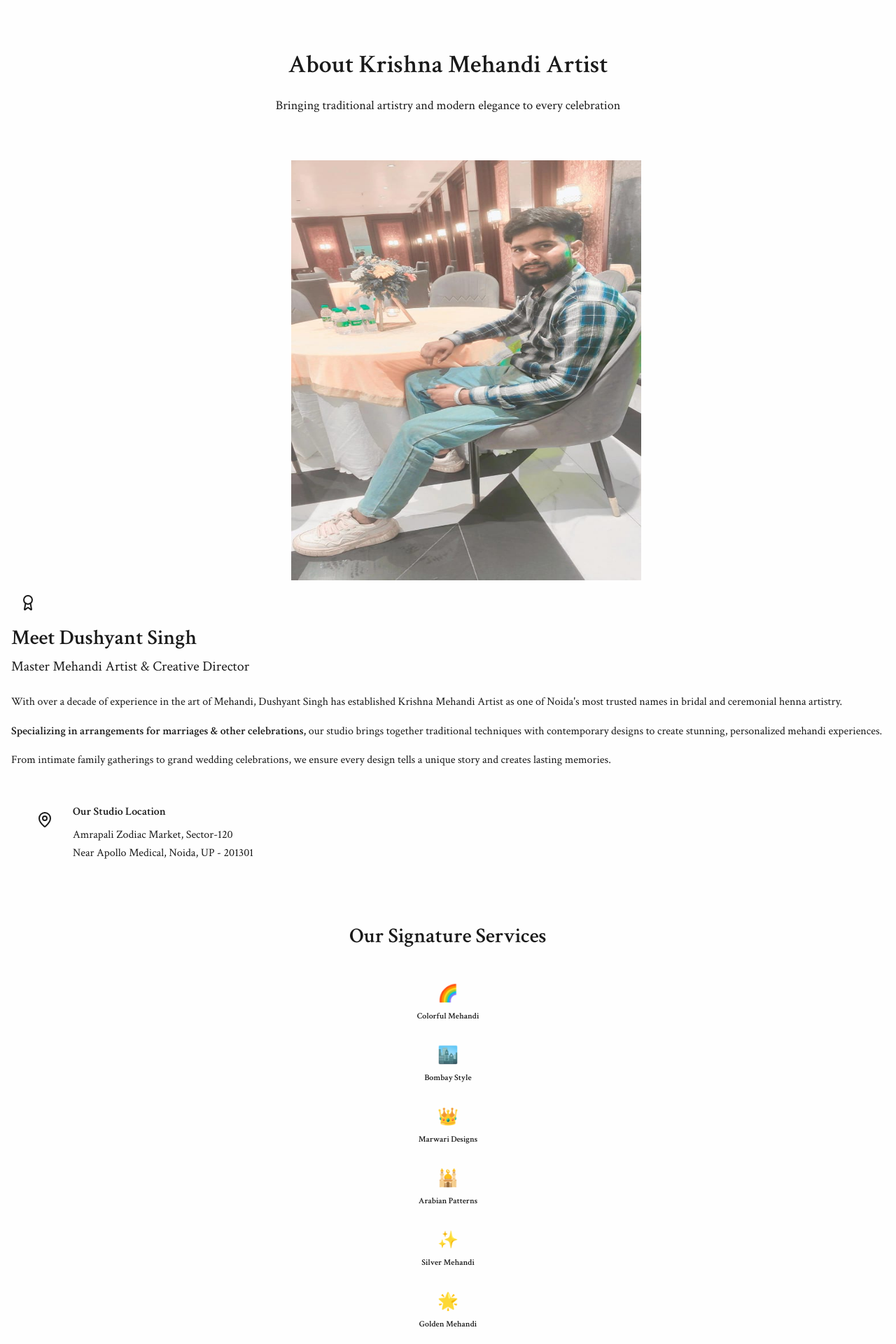
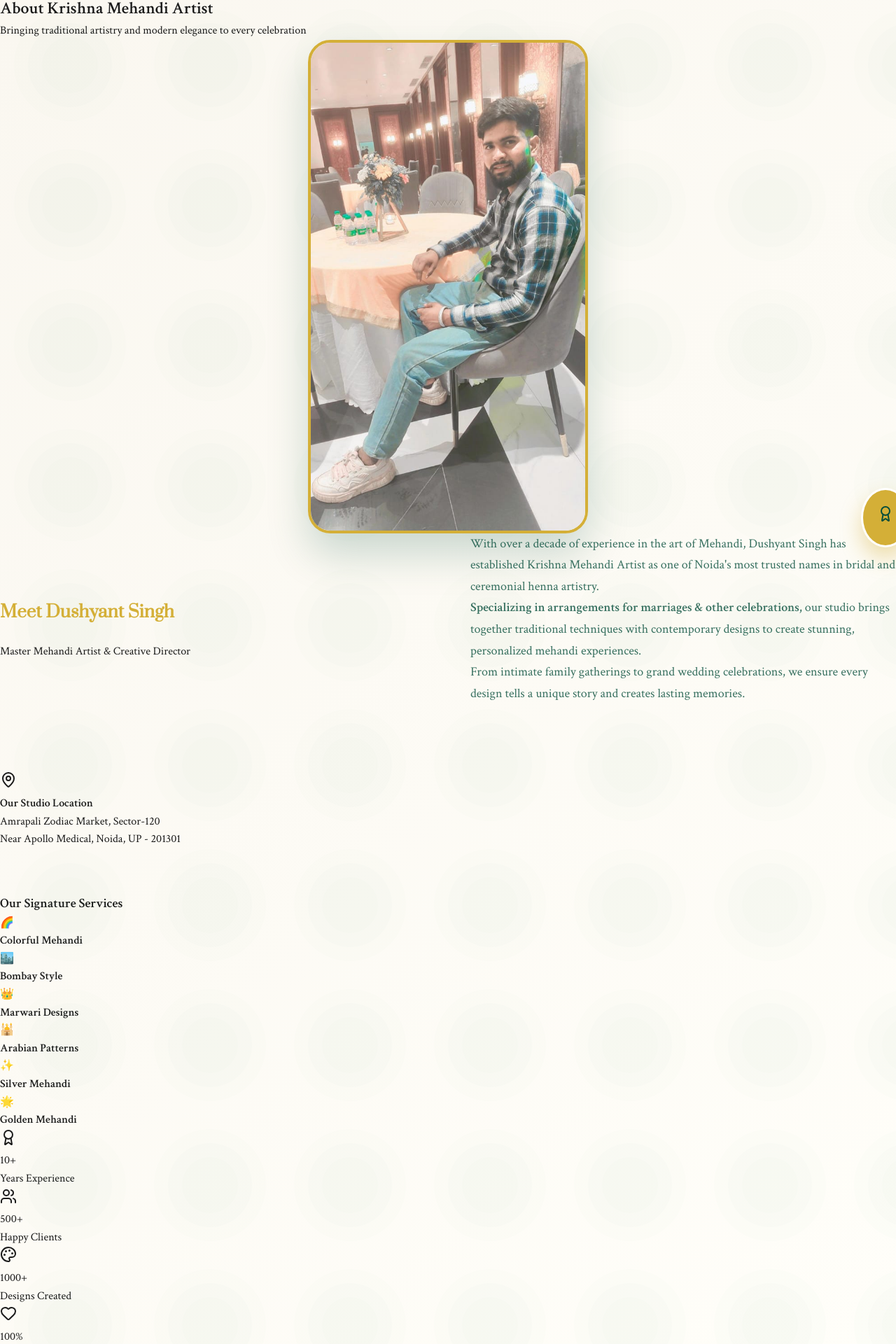
Before and after one commit to kushvardhan/KrishnaMehandi, a Next.js app: page / in a window 1280 px wide. Shown: the part 1170-3090 px from the top of the page at 70% size. Built offline with nearby package versions, Linux system fonts and the light colour scheme.

Commit message:
layout & about section

```diff
--- a/src/app/layout.tsx
+++ b/src/app/layout.tsx
@@ -1,5 +1,6 @@
 import type { Metadata } from "next";
 import { Cinzel, Geist, Geist_Mono, Prata } from "next/font/google";
+import "./components.css";
 import "./globals.css";
 
 const geistSans = Geist({
--- a/src/components/AboutSection.tsx
+++ b/src/components/AboutSection.tsx
@@ -42,11 +42,8 @@
   };
 
   return (
-    <section
-      id="about"
-      className="py-20 bg-gradient-to-b from-warm-white to-cream"
-    >
-      <div className="container mx-auto px-4">
+    <section id="about" className="about-section">
+      <div className="about-container">
         <motion.div
           variants={containerVariants}
           initial="hidden"
@@ -54,33 +51,31 @@
           viewport={{ once: true, amount: 0.3 }}
         >
           {/* Section Header */}
-          <motion.div variants={itemVariants} className="text-center mb-16">
-            <h2 className="text-4xl md:text-5xl font-heading font-bold text-warm-green mb-4">
-              About Krishna Mehandi Artist
-            </h2>
-            <div className="w-24 h-1 bg-traditional-gold mx-auto mb-6"></div>
-            <p className="text-lg text-warm-green/80 max-w-2xl mx-auto">
+          <motion.div variants={itemVariants} className="about-header">
+            <h2 className="about-title">About Krishna Mehandi Artist</h2>
+            <div className="about-divider"></div>
+            <p className="about-subtitle">
               Bringing traditional artistry and modern elegance to every
               celebration
             </p>
           </motion.div>
 
-          <div className="grid grid-cols-1 lg:grid-cols-2 gap-8 lg:gap-12 items-center mb-16">
+          <div className="about-content-grid">
             {/* Owner Image */}
             <motion.div
               variants={itemVariants}
-              className="relative order-2 lg:order-1"
+              className="about-image-container"
             >
-              <div className="relative overflow-hidden rounded-3xl shadow-2xl max-w-md mx-auto lg:max-w-none">
+              <div className="about-image-wrapper">
                 <Image
                   src="/ownerImage/KrishnaMehandi-Owner.jpeg"
                   alt="Dushyant Singh - Krishna Mehandi Artist Owner"
                   width={500}
                   height={600}
-                  className="w-full h-auto object-cover"
+                  className="about-image"
                   priority
                 />
-                <div className="absolute inset-0 bg-gradient-to-t from-warm-green/20 to-transparent"></div>
+                <div className="about-image-overlay"></div>
               </div>
 
               {/* Floating Badge */}
@@ -88,27 +83,22 @@
                 initial={{ scale: 0 }}
                 whileInView={{ scale: 1 }}
                 transition={{ delay: 0.5, type: "spring", stiffness: 200 }}
-                className="absolute -bottom-4 -right-4 lg:-bottom-6 lg:-right-6 bg-traditional-gold text-warm-green p-3 lg:p-4 rounded-full shadow-xl"
+                className="about-badge"
               >
-                <Award size={24} className="lg:w-8 lg:h-8" />
+                <Award size={24} />
               </motion.div>
             </motion.div>
 
             {/* Content */}
-            <motion.div
-              variants={itemVariants}
-              className="space-y-6 order-1 lg:order-2"
-            >
+            <motion.div variants={itemVariants} className="about-content">
               <div>
-                <h3 className="text-3xl font-heading font-bold text-warm-green mb-2">
-                  Meet Dushyant Singh
-                </h3>
-                <p className="text-xl font-elegant text-traditional-gold mb-4">
+                <h3 className="about-owner-title">Meet Dushyant Singh</h3>
+                <p className="about-owner-subtitle">
                   Master Mehandi Artist & Creative Director
                 </p>
               </div>
 
-              <div className="space-y-4 text-warm-green/80 leading-relaxed">
+              <div className="about-description">
                 <p>
                   With over a decade of experience in the art of Mehandi,
                   Dushyant Singh has established Krishna Mehandi Artist as one
@@ -134,17 +124,17 @@
               {/* Location */}
               <motion.div
                 whileHover={{ scale: 1.02 }}
-                className="bg-warm-white rounded-2xl p-6 shadow-lg border border-traditional-gold/20"
+                className="about-location-card"
               >
-                <div className="flex items-start space-x-4">
-                  <div className="bg-traditional-gold/20 p-3 rounded-full">
-                    <MapPin className="text-traditional-gold" size={24} />
+                <div className="about-location-content">
+                  <div className="about-location-icon">
+                    <MapPin size={24} />
                   </div>
                   <div>
-                    <h4 className="font-heading font-semibold text-warm-green mb-2">
+                    <h4 className="about-location-title">
                       Our Studio Location
                     </h4>
-                    <p className="text-warm-green/80">
+                    <p className="about-location-text">
                       Amrapali Zodiac Market, Sector-120
                       <br />
                       Near Apollo Medical, Noida, UP - 201301
@@ -156,23 +146,20 @@
           </div>
 
           {/* Services Grid */}
-          <motion.div variants={itemVariants} className="mb-16">
-            <h3 className="text-3xl font-heading font-bold text-warm-green text-center mb-8">
-              Our Signature Services
-            </h3>
-            <div className="grid grid-cols-2 sm:grid-cols-3 lg:grid-cols-6 gap-3 md:gap-4">
+          <motion.div
+            variants={itemVariants}
+            className="about-services-section"
+          >
+            <h3 className="about-services-title">Our Signature Services</h3>
+            <div className="about-services-grid">
               {services.map((service, index) => (
                 <motion.div
                   key={index}
                   whileHover={{ scale: 1.05, y: -5 }}
-                  className="bg-warm-white rounded-xl p-4 md:p-6 text-center shadow-lg hover:shadow-xl transition-all duration-300 border border-traditional-gold/10 hover:border-traditional-gold/30"
+                  className="about-service-card"
                 >
-                  <div className="text-2xl md:text-3xl mb-2 md:mb-3">
-                    {service.icon}
-                  </div>
-                  <h4 className="font-medium text-warm-green text-xs md:text-sm leading-tight">
-                    {service.name}
-                  </h4>
+                  <div className="about-service-icon">{service.icon}</div>
+                  <h4 className="about-service-name">{service.name}</h4>
                 </motion.div>
               ))}
             </div>
@@ -180,25 +167,18 @@
 
           {/* Stats */}
           <motion.div variants={itemVariants}>
-            <div className="grid grid-cols-2 lg:grid-cols-4 gap-4 md:gap-6">
+            <div className="about-stats-grid">
               {stats.map((stat, index) => (
                 <motion.div
                   key={index}
                   whileHover={{ scale: 1.05 }}
-                  className="text-center bg-warm-green text-warm-white rounded-2xl p-4 md:p-6 shadow-lg hover:shadow-xl transition-all duration-300"
+                  className="about-stat-card"
                 >
-                  <div className="bg-traditional-gold/20 w-12 h-12 md:w-16 md:h-16 rounded-full flex items-center justify-center mx-auto mb-3 md:mb-4">
-                    <stat.icon
-                      size={24}
-                      className="text-traditional-gold md:w-8 md:h-8"
-                    />
+                  <div className="about-stat-icon-wrapper">
+                    <stat.icon size={24} />
                   </div>
-                  <div className="text-2xl md:text-3xl font-heading font-bold mb-1 md:mb-2">
-                    {stat.number}
-                  </div>
-                  <div className="text-xs md:text-sm font-medium opacity-90 leading-tight">
-                    {stat.label}
-                  </div>
+                  <div className="about-stat-number">{stat.number}</div>
+                  <div className="about-stat-label">{stat.label}</div>
                 </motion.div>
               ))}
             </div>
```
